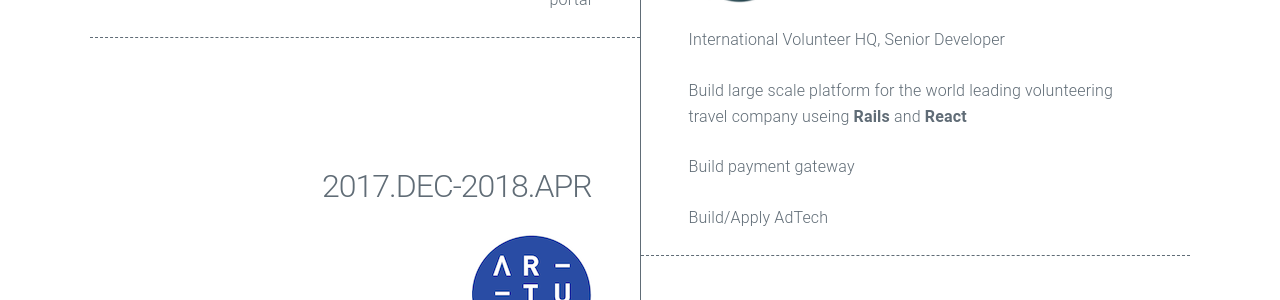
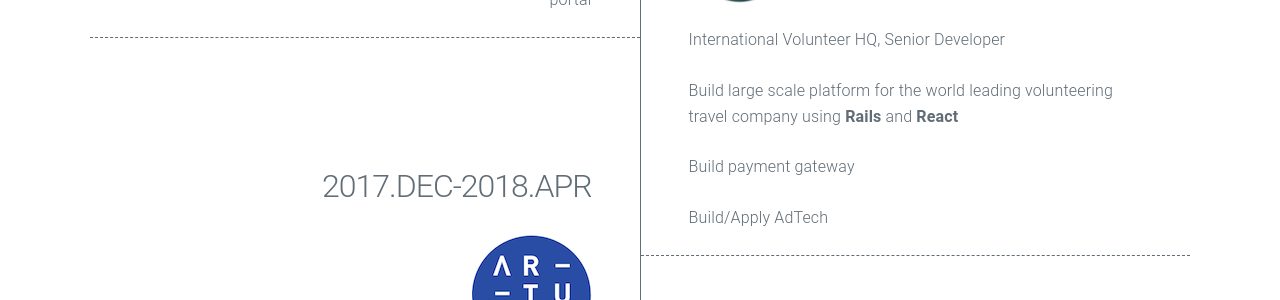
Before and after one commit to xuwupeng2000/xuwupeng2000.github.io, a Jekyll site: the page built from index.html, in a window 1280 px wide and 900 px high, scrolled down 1956 px. Shown: the part 179-479 px from the top of the window. Built offline with Jekyll 4.4.1, drawn with Linux system fonts in a browser that asks for light colours; nearby versions of some CDN libraries.

Commit message:
Fix typo

```diff
--- a/index.html
+++ b/index.html
@@ -124,7 +124,7 @@ layout: default
           <dd class="timeline-event-content" id="2015lastEX">
             <div class="img-cut"> <img class="ivhq-img" src='images/ivhq.png'/> </div>
             <p>International Volunteer HQ, Senior Developer</p>
-            <p>Build large scale platform for the world leading volunteering travel company useing <b>Rails</b> and <b>React</b></p>
+            <p>Build large scale platform for the world leading volunteering travel company using <b>Rails</b> and <b>React</b></p>
             <p>Build payment gateway</p>
             <p>Build/Apply AdTech</p>
           </dd>
```
